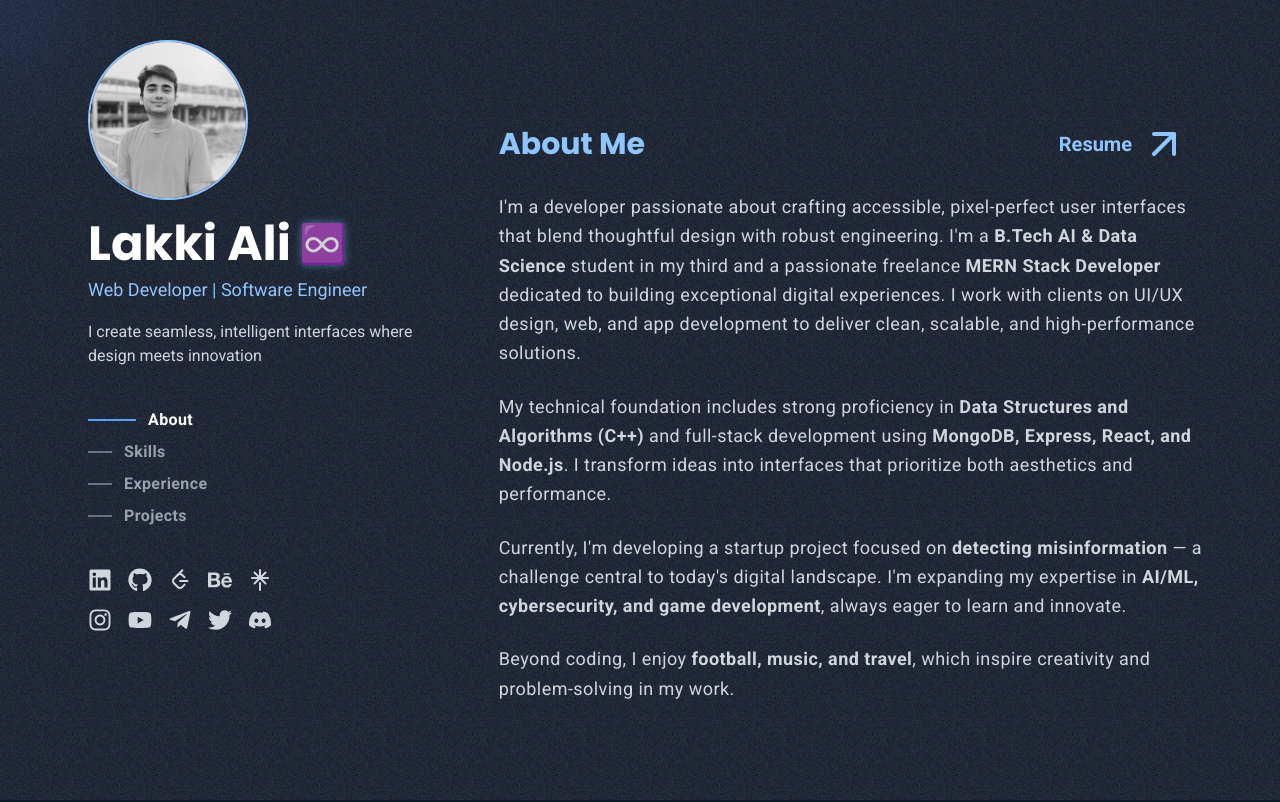
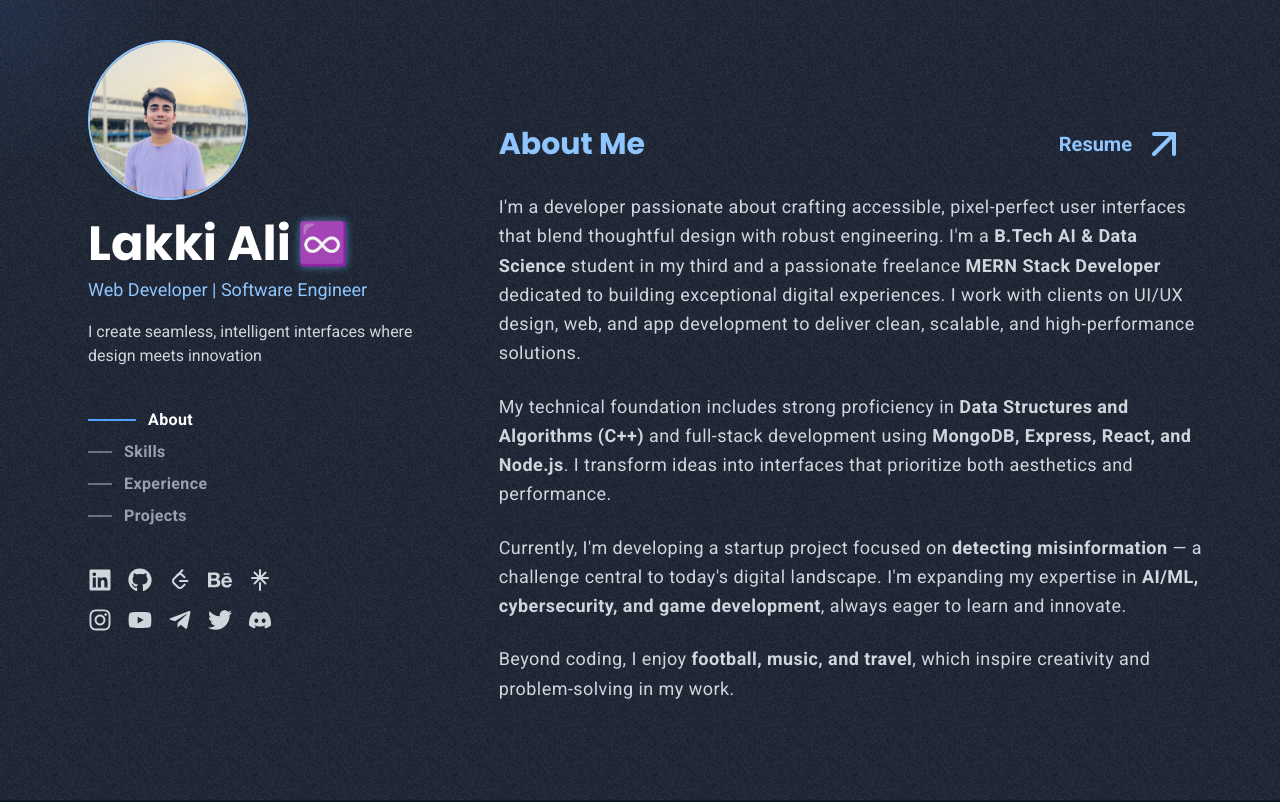
Before and after one commit to jameslucky007/My-Portfolios, a Next.js app in the folder Portfolio-v1/: page / in a window 1280 px wide. Shown: the top 802 px of the page. Built offline with nearby package versions, Linux system fonts and the light colour scheme.

Commit message:
Final commit
this project is complete

```diff
--- a/Portfolio-v1/src/app/globals.css
+++ b/Portfolio-v1/src/app/globals.css
@@ -79,3 +79,37 @@
   font-size: 0.8em; /* Adjust size relative to text */
   text-shadow: 0 0 8px rgba(99, 179, 237, 0.7); /* Glow effect */
 }
+
+/* Add this to your globals.css */
+
+/* 1. Define the glow/pulse animation */
+@keyframes glow-pulse {
+  0% {
+    /* Subtle glow and small scale */
+    text-shadow: 0 0 5px #60a5fa, 0 0 10px rgba(96, 165, 250, 0.4);
+    transform: scale(0.95);
+    opacity: 0.9;
+  }
+  50% {
+    /* Maximum glow and full scale */
+    text-shadow: 0 0 15px #60a5fa, 0 0 30px #60a5fa, 0 0 40px rgba(96, 165, 250, 0.7);
+    transform: scale(1.05);
+    opacity: 1;
+  }
+  100% {
+    /* Return to starting state */
+    text-shadow: 0 0 5px #60a5fa, 0 0 10px rgba(96, 165, 250, 0.4);
+    transform: scale(0.95);
+    opacity: 0.9;
+  }
+}
+
+/* 2. Apply the animation to the infinity symbol */
+.loading-infinity-symbol {
+  display: inline-block;
+  /* Apply the new glow-pulse animation */
+  animation: glow-pulse 2s infinite ease-in-out;
+
+  /* Initial shadow (this will be overridden by the animation, but good as a fallback) */
+  text-shadow: 0 0 15px #60a5fa, 0 0 25px rgba(96, 165, 250, 0.5);
+}
```
Also changed, not shown: Portfolio-v1/src/app/page.js (+28 -1 lines), Portfolio-v1/public/photo.jpg.
